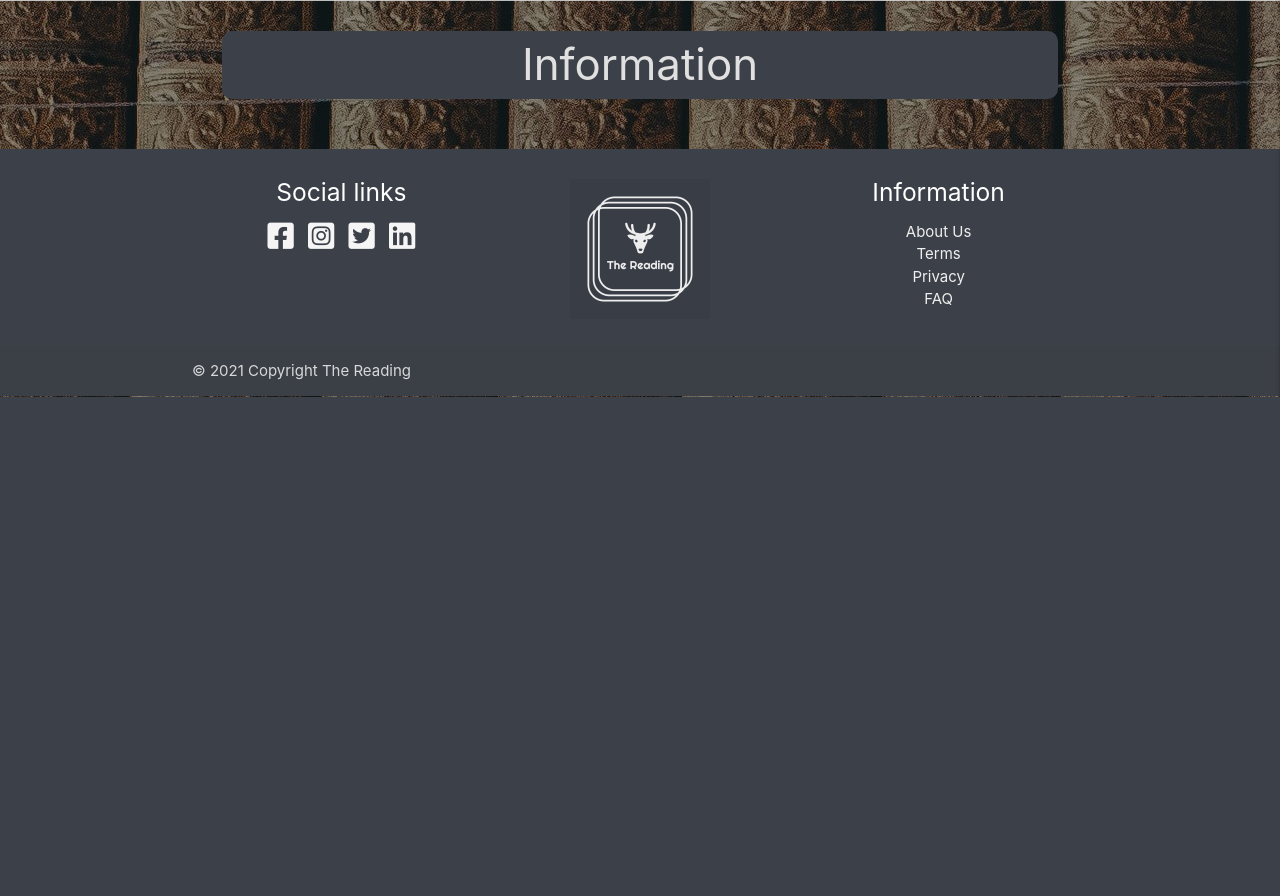
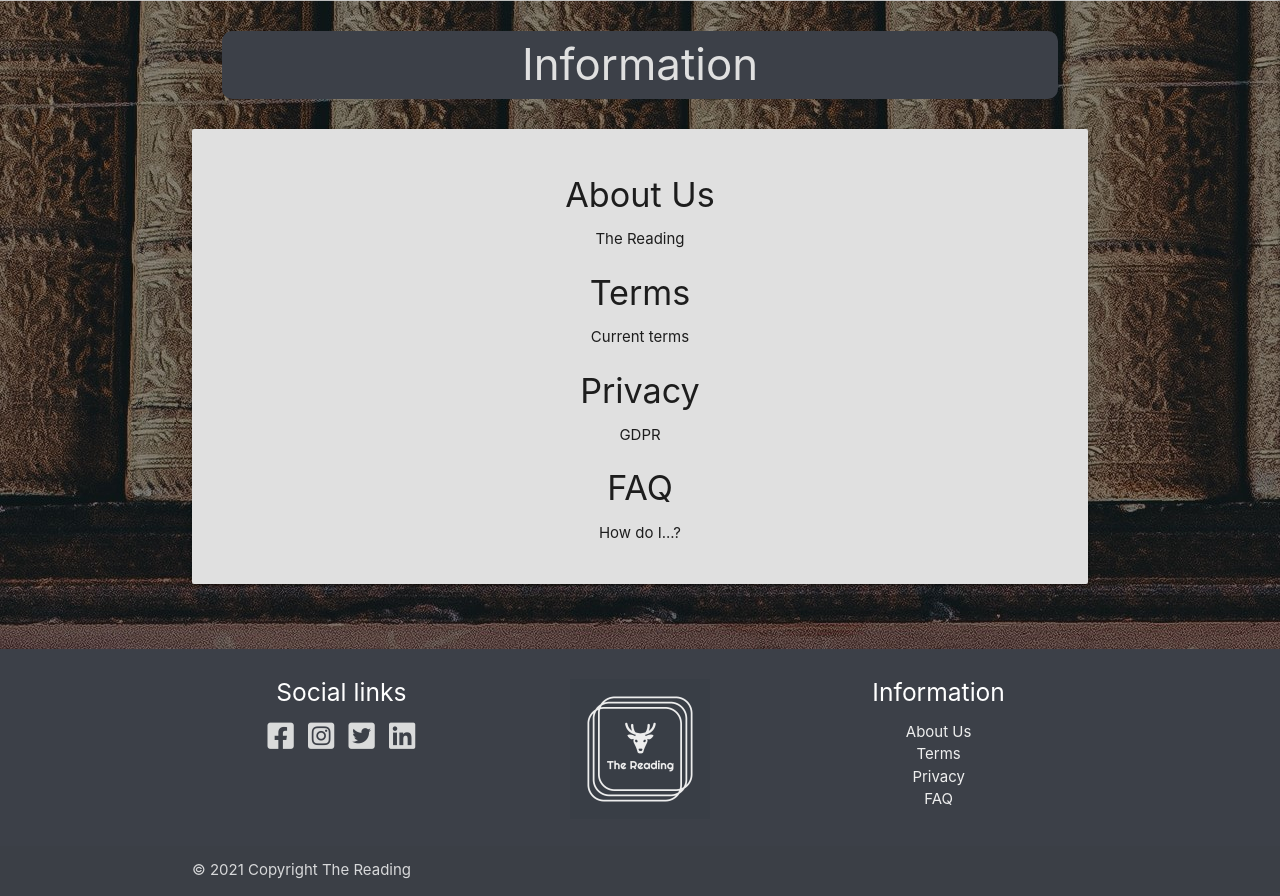
Before and after one commit to QuelleQim/MS3-the-reading, a Flask app: page /information in a window 1280 px wide. Shown: the part 403-1299 px from the top of the page. Before the commit the page ends 800 px from the top, so only its background shows below. Run offline with Flask 2, Linux system fonts and the light colour scheme; some libraries are stand-ins or nearby versions; some web fonts are replaced.

Commit message:
Add links to social links icons and information in footer > base.html

```diff
--- a/static/css/style.css
+++ b/static/css/style.css
@@ -92,6 +92,7 @@ nav ul a {
 .social-links {
     font-size: 30px;
     padding: 5px;
+    color: #dadbdb;
 }
 
 
--- a/templates/base.html
+++ b/templates/base.html
@@ -108,10 +108,10 @@
                 <div class="col l4 s12">
                     <h5 class="white-text footer-header">Social links</h5>
                     <div class="grey-text text-lighten-4 social-links-div">
-                        <i class="fab fa-facebook-square social-links hoverable"></i>
-                        <i class="fab fa-instagram-square social-links hoverable"></i>
-                        <i class="fab fa-twitter-square social-links hoverable"></i>
-                        <i class="fab fa-linkedin social-links hoverable"></i>
+                        <a href="https://www.facebook.com/"><i class="fab fa-facebook-square social-links hoverable"></i></a>
+                        <a href="https://www.instagram.com/"><i class="fab fa-instagram-square social-links hoverable"></i></a>
+                        <a href="https://www.twitter.com/"><i class="fab fa-twitter-square social-links hoverable"></i></a>
+                        <a href="https://www.linkedin.com/"><i class="fab fa-linkedin social-links hoverable"></i></a>
                     </div>
                 </div>
                 <div class="col l4 s12">
@@ -120,10 +120,10 @@
                 <div class="col l4 s12 center-align">
                     <a href="{{ url_for('information') }}"><h5 class="white-text footer-header">Information</h5></a>
                     <ul>
-                        <li><a class="grey-text text-lighten-3 hoverable" href="#!">About Us</a></li>
-                        <li><a class="grey-text text-lighten-3 hoverable" href="#!">Terms</a></li>
-                        <li><a class="grey-text text-lighten-3 hoverable" href="#!">Privacy</a></li>
-                        <li><a class="grey-text text-lighten-3 hoverable" href="#!">FAQ</a></li>
+                        <li><a class="grey-text text-lighten-3 hoverable" href="{{ url_for('information') }}">About Us</a></li>
+                        <li><a class="grey-text text-lighten-3 hoverable" href="{{ url_for('information') }}">Terms</a></li>
+                        <li><a class="grey-text text-lighten-3 hoverable" href="{{ url_for('information') }}">Privacy</a></li>
+                        <li><a class="grey-text text-lighten-3 hoverable" href="{{ url_for('information') }}">FAQ</a></li>
                     </ul>
                 </div>
             </div>
--- a/templates/information.html
+++ b/templates/information.html
@@ -5,5 +5,20 @@
     <h3 class="header grey-text text-lighten-2 center-align">Information</h3>
 
 
+    <div class="row">
+        <div class="hoverable card-content grey lighten-2 card-panel center-align">
+            <h4>About Us</h4>
+            <p>The Reading</p>
+            <h4>Terms</h4>
+            <p>Current terms</p>
+            <h4>Privacy</h4>
+            <p>GDPR</p>
+            <h4>FAQ</h4>
+            <p>How do I...?</p>
+        </div>
+    </div>
+
+
+
 
 {% endblock %}
```
